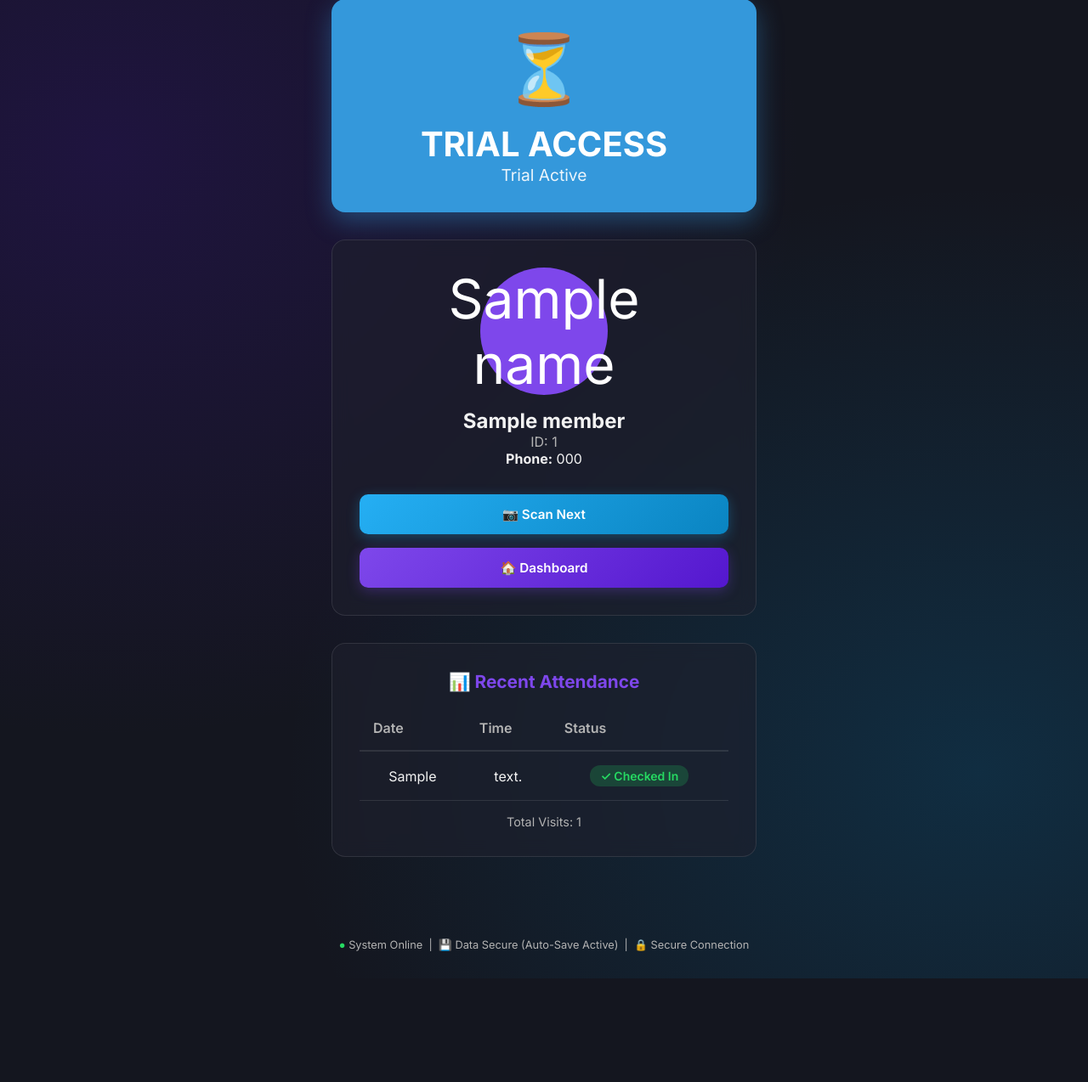
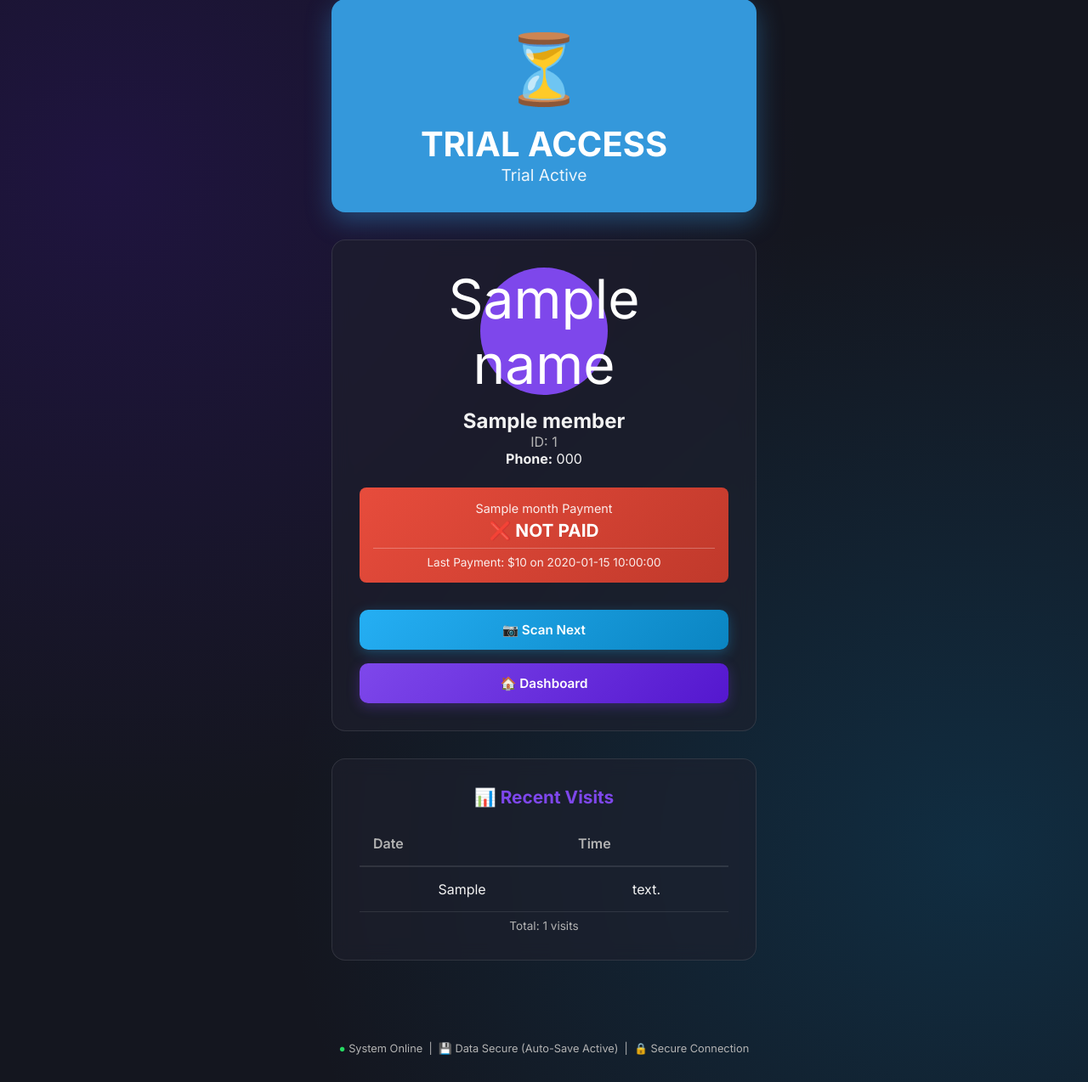
Before and after one commit to AHADKHATTAK1/fitness-mangement121, a Flask app: template templates/scan_result.html in a window 1280 px wide. Shown: the part 65-1339 px from the top of the page at 85% size. Before the commit the page ends 1217 px from the top, so only its background shows below. Run offline with Flask 3, Linux system fonts and the light colour scheme; the template is opened without the code that fills it: most values are stand-ins (such as "Sample title", 1, 10 or a date in 2020).

Commit message:
Optimize scanner: 3x faster QR detection and streamlined results

```diff
--- a/app.py
+++ b/app.py
@@ -657,11 +657,18 @@ def scan_check(member_id):
     # Get attendance history
     attendance_history = gym.get_attendance(member_id)
 
+    # Get payment details
+    payment_history = gym.get_payment_history(member_id)
+    last_payment = payment_history[0] if payment_history else None
+
     return render_template('scan_result.html',
                          member=member,
                          status=status,
                          month=current_month,
-                         attendance_history=attendance_history)
+                         attendance_history=attendance_history,
+                         last_payment=last_payment,
+                         is_paid=is_paid,
+                         gym_details=gym.get_gym_details())
 
 @app.route('/member/<member_id>', methods=['GET', 'POST'])
 def member_details(member_id):
--- a/gym_data/zaidanfitnessgym@gmail.com.json
+++ b/gym_data/zaidanfitnessgym@gmail.com.json
@@ -1412,7 +1412,8 @@
       "2025-12-15 22:29:07",
       "2025-12-15 23:16:50",
       "2025-12-16 00:15:28",
-      "2025-12-16 00:19:50"
+      "2025-12-16 00:19:50",
+      "2025-12-16 00:25:47"
     ]
   },
   "classes": {
--- a/templates/scan_result.html
+++ b/templates/scan_result.html
@@ -43,6 +43,25 @@
         <p style="color: var(--text-muted);">ID: {{ member.id }}</p>
         <p><strong>Phone:</strong> {{ member.phone }}</p>
 
+        <!-- Payment Status -->
+        <div
+            style="margin-top: 1.5rem; padding: 1rem; background: {% if is_paid %}linear-gradient(135deg, #2ecc71, #27ae60){% else %}linear-gradient(135deg, #e74c3c, #c0392b){% endif %}; border-radius: 8px; color: white;">
+            <div style="font-size: 0.9rem; opacity: 0.9; margin-bottom: 0.3rem;">{{ month }} Payment</div>
+            <div style="font-size: 1.3rem; font-weight: bold;">
+                {% if is_paid %}
+                ✅ PAID
+                {% else %}
+                ❌ NOT PAID
+                {% endif %}
+            </div>
+            {% if last_payment %}
+            <div
+                style="font-size: 0.85rem; margin-top: 0.5rem; opacity: 0.9; border-top: 1px solid rgba(255,255,255,0.3); padding-top: 0.5rem;">
+                Last Payment: {{ gym_details.currency or '$' }}{{ last_payment.amount }} on {{ last_payment.paid_date }}
+            </div>
+            {% endif %}
+        </div>
+
         <div style="margin-top: 2rem; display: grid; gap: 1rem;">
             {% if status == 'DENIED' %}
             <a href="{{ url_for('member_details', member_id=member.id) }}" class="btn btn-success"
@@ -63,29 +82,27 @@
     <!-- Attendance History -->
     {% if attendance_history %}
     <div class="card" style="margin-top: 2rem;">
-        <h3 style="margin-bottom: 1rem; color: var(--primary); font-size: 1.3rem;">📊 Recent Attendance</h3>
-        <div style="max-height: 300px; overflow-y: auto;">
+        <h3 style="margin-bottom: 1rem; color: var(--primary); font-size: 1.3rem;">📊 Recent Visits</h3>
+        <div style="max-height: 200px; overflow-y: auto;">
             <table>
                 <thead>
                     <tr>
                         <th>Date</th>
                         <th>Time</th>
-                        <th>Status</th>
                     </tr>
                 </thead>
                 <tbody>
-                    {% for visit in attendance_history[:10] %}
+                    {% for visit in attendance_history[:5] %}
                     <tr>
                         <td>{{ visit.split()[0] }}</td>
                         <td>{{ visit.split()[1] if visit.split()|length > 1 else 'N/A' }}</td>
-                        <td><span class="badge paid">✓ Checked In</span></td>
                     </tr>
                     {% endfor %}
                 </tbody>
             </table>
         </div>
-        <div style="text-align: center; margin-top: 1rem; color: var(--text-muted); font-size: 0.9rem;">
-            Total Visits: {{ attendance_history|length }}
+        <div style="text-align: center; margin-top: 0.5rem; color: var(--text-muted); font-size: 0.85rem;">
+            Total: {{ attendance_history|length }} visits
         </div>
     </div>
     {% endif %}
```
